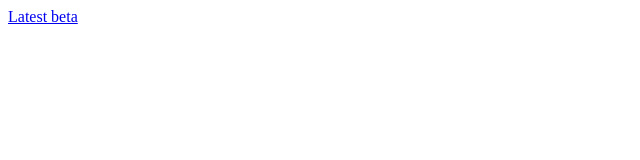
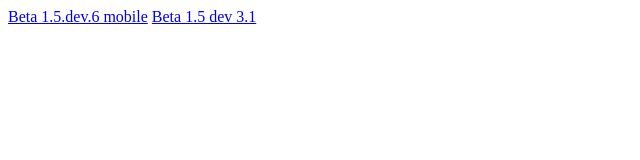
Before and after one commit to DiamondCatGroup/SosirsCraft, a plain HTML site: page index.html in a window 1280 px wide. Shown: the whole page, without its empty margins (0-640 px from the left). Drawn offline with Linux system fonts and the light colour scheme.

Commit message:
Update index.html

```diff
--- a/index.html
+++ b/index.html
@@ -1 +1,2 @@
-<a href='beta15d31.html'>Latest beta</a>
+<a href='b15d6m.html'>Beta 1.5.dev.6 mobile</a>
+<a href='beta15d31.html'>Beta 1.5 dev 3.1</a>
```
